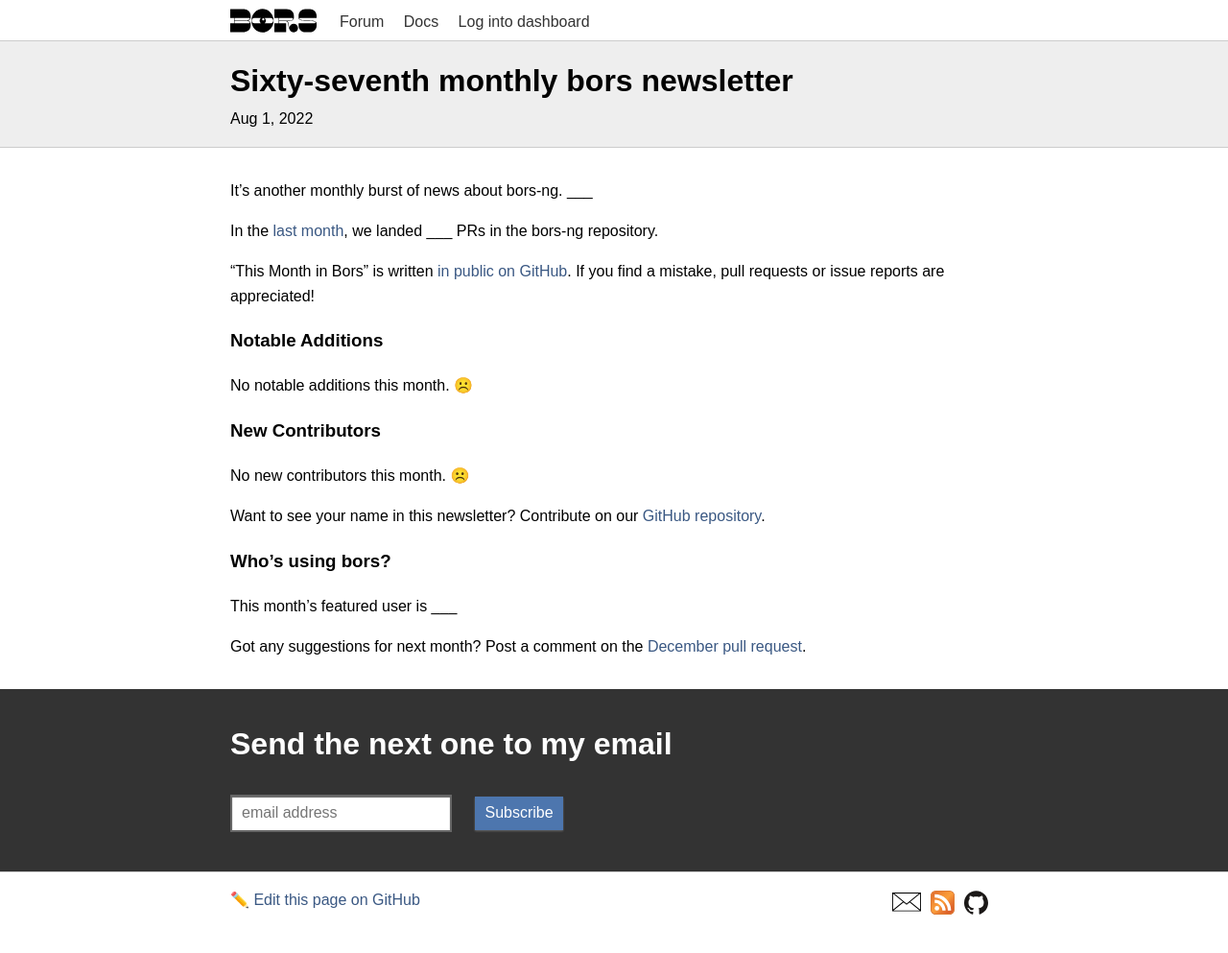
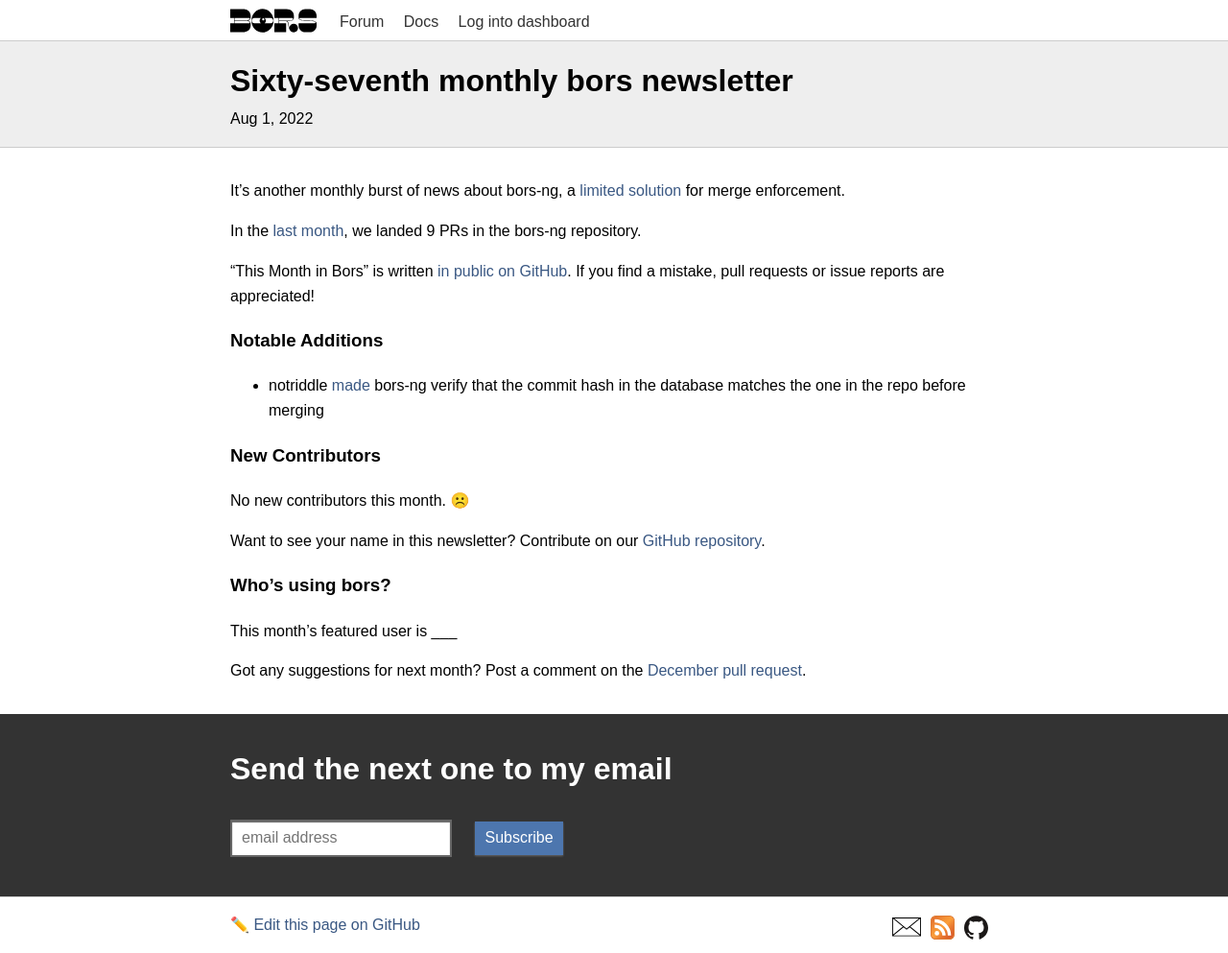
Before and after one commit to bors-ng/bors-ng.github.io, a Jekyll site: the page built from _posts/2022-08-01-tmib-67.md, in a window 1280 px wide. Shown: the whole page at 96% size. Built offline with Jekyll 4.4.1, drawn with Linux system fonts in a browser that asks for light colours; before the commit the page ends 967 px from its top, so only the background shows below that.

Commit message:
Add bors-ng/bors-ng#1520
Also add intro note.

```diff
--- a/_posts/2022-08-01-tmib-67.md
+++ b/_posts/2022-08-01-tmib-67.md
@@ -6,10 +6,10 @@
 categories: newsletter
 ---
 
-It's another monthly burst of news about bors-ng. ___
+It's another monthly burst of news about bors-ng, a [limited solution](https://github.com/openenclave/openenclave/issues/2798) for merge enforcement.
 
 In the [last month](https://github.com/bors-ng/bors-ng/pulls?q=is%3Apr+is%3Amerged+closed%3A2022-07-01..2022-07-31),
-we landed ___ PRs in the bors-ng repository.
+we landed 9 PRs in the bors-ng repository.
 
 "This Month in Bors" is written [in public on GitHub][GitHub for TMiB].
 If you find a mistake, pull requests or issue reports are appreciated!
@@ -19,7 +19,7 @@
 
 ### Notable Additions
 
-No notable additions this month. ☹️
+* notriddle [made](https://github.com/bors-ng/bors-ng/pull/1520) bors-ng verify that the commit hash in the database matches the one in the repo before merging
 
 
 ### New Contributors
```
